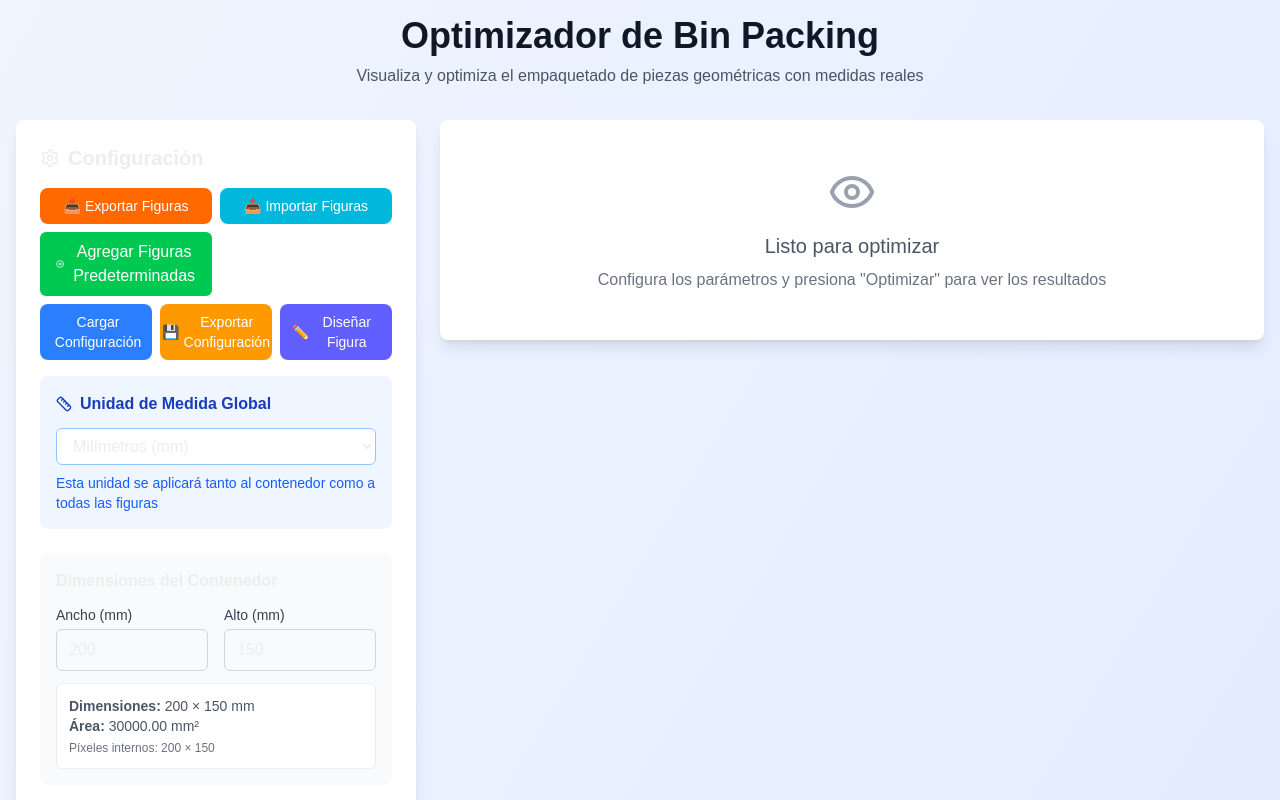
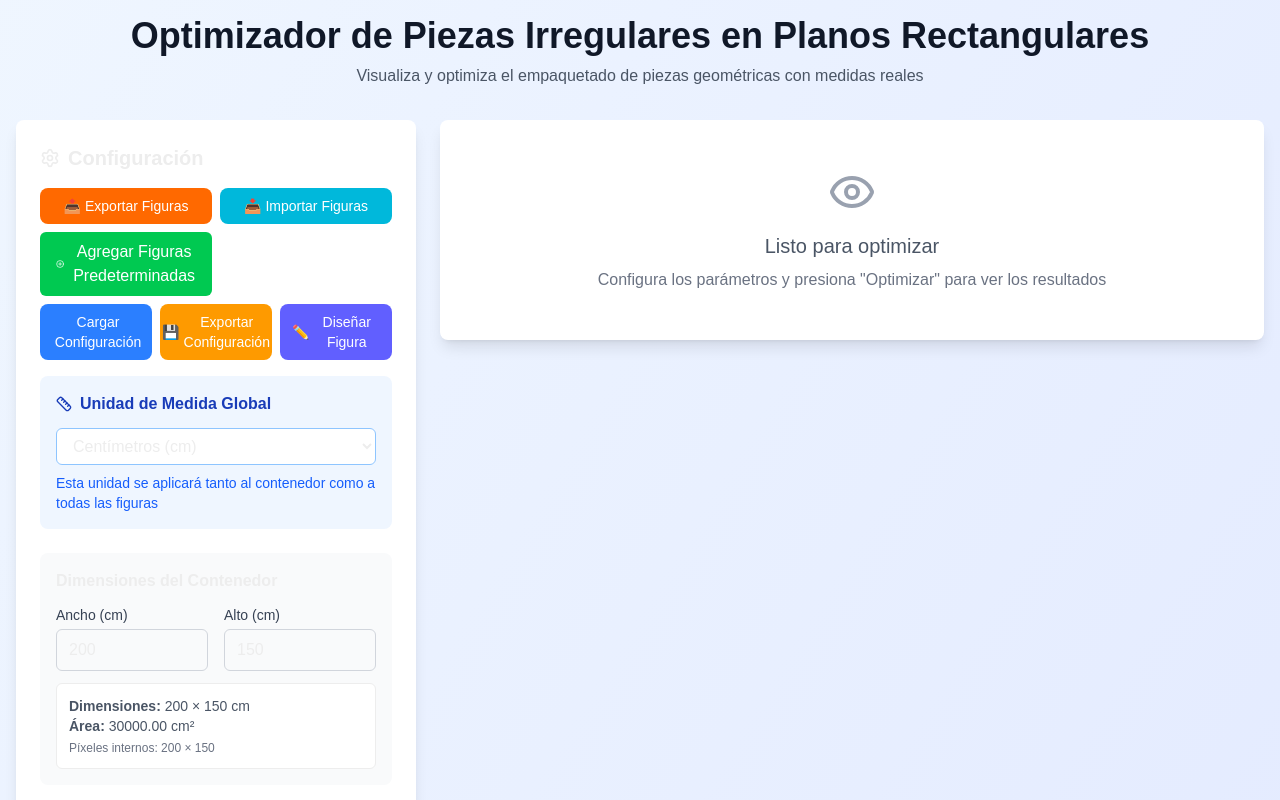
Before and after one commit to JhairCJ/TSS-PiezasIrregulares, a Next.js app in the folder frontend/: page / in a window 1280 px wide. Shown: the top 800 px of the page. Built offline with nearby package versions, Linux system fonts and the light colour scheme.

Commit message:
feat: update default unit to cm, enhance header title, and adjust terminology in ResultsPanel and PDF generator

```diff
--- a/frontend/src/app/page.tsx
+++ b/frontend/src/app/page.tsx
@@ -54,7 +54,7 @@ const BinPackingApp = () => {
     bin_height: 150,
     bin_width_real: 200, // Dimensiones reales
     bin_height_real: 150,
-    unit: "mm" as const, // Unidad por defecto
+    unit: "cm" as const, // Unidad por defecto
     allow_rotation: true,
     rotation_angles: [0, 90, 180, 270],
     margin: 0,
@@ -119,7 +119,7 @@ const BinPackingApp = () => {
     <div className="min-h-screen bg-gradient-to-br from-blue-50 to-indigo-100 p-4">
       <div className="max-w-7xl mx-auto">
         <header className="text-center mb-8">
-          <h1 className="text-4xl font-bold text-gray-900 mb-2">Optimizador de Bin Packing</h1>
+          <h1 className="text-4xl font-bold text-gray-900 mb-2">Optimizador de Piezas Irregulares en Planos Rectangulares</h1>
           <p className="text-gray-600">Visualiza y optimiza el empaquetado de piezas geométricas con medidas reales</p>
         </header>
 
--- a/frontend/src/components/bin-visualization.tsx
+++ b/frontend/src/components/bin-visualization.tsx
@@ -48,7 +48,7 @@ const BinVisualization: React.FC<BinVisualizationProps> = ({ bin, scale = 2 }) =
   return (
     <div className="bg-white p-4 rounded-lg shadow-lg">
       <h3 className="text-lg font-semibold mb-4 text-gray-800">
-        Bin {bin.bin_id} - Eficiencia: {bin.material_efficiency.toFixed(2)}%
+        Contenedor {bin.bin_id} - Eficiencia: {bin.material_efficiency.toFixed(2)}%
       </h3>
 
       <div className="relative border-2 border-gray-300 inline-block">
--- a/frontend/src/components/results-panel.tsx
+++ b/frontend/src/components/results-panel.tsx
@@ -79,7 +79,7 @@ const ResultsPanel: React.FC<ResultsPanelProps> = ({ results, loading, error, co
           <div className="grid grid-cols-2 md:grid-cols-4 gap-4">
             <div className="text-center p-4 bg-blue-50 rounded-lg">
               <div className="text-2xl font-bold text-blue-600">{results.summary.total_bins}</div>
-              <div className="text-sm text-gray-600">Bins utilizados</div>
+              <div className="text-sm text-gray-600">Contenedores utilizados</div>
             </div>
 
             <div className="text-center p-4 bg-green-50 rounded-lg">
--- a/frontend/src/services/pdf-generator.ts
+++ b/frontend/src/services/pdf-generator.ts
@@ -589,7 +589,7 @@ export const generatePDFReport = (results: PdfResults, config: ConfigData) => {
     doc.setFontSize(8)
     doc.setTextColor(128, 128, 128)
     doc.text(`Página ${i} de ${pageCount}`, 105, 290, { align: "center" })
-    doc.text("Generado por Optimizador de Bin Packing", 20, 290)
+    doc.text("Generado por Optimizador de Piezas Irregulares en Planos Rectangulares", 20, 290)
     doc.text(new Date().toLocaleDateString("es-ES"), 190, 290, { align: "right" })
   }
 
```
